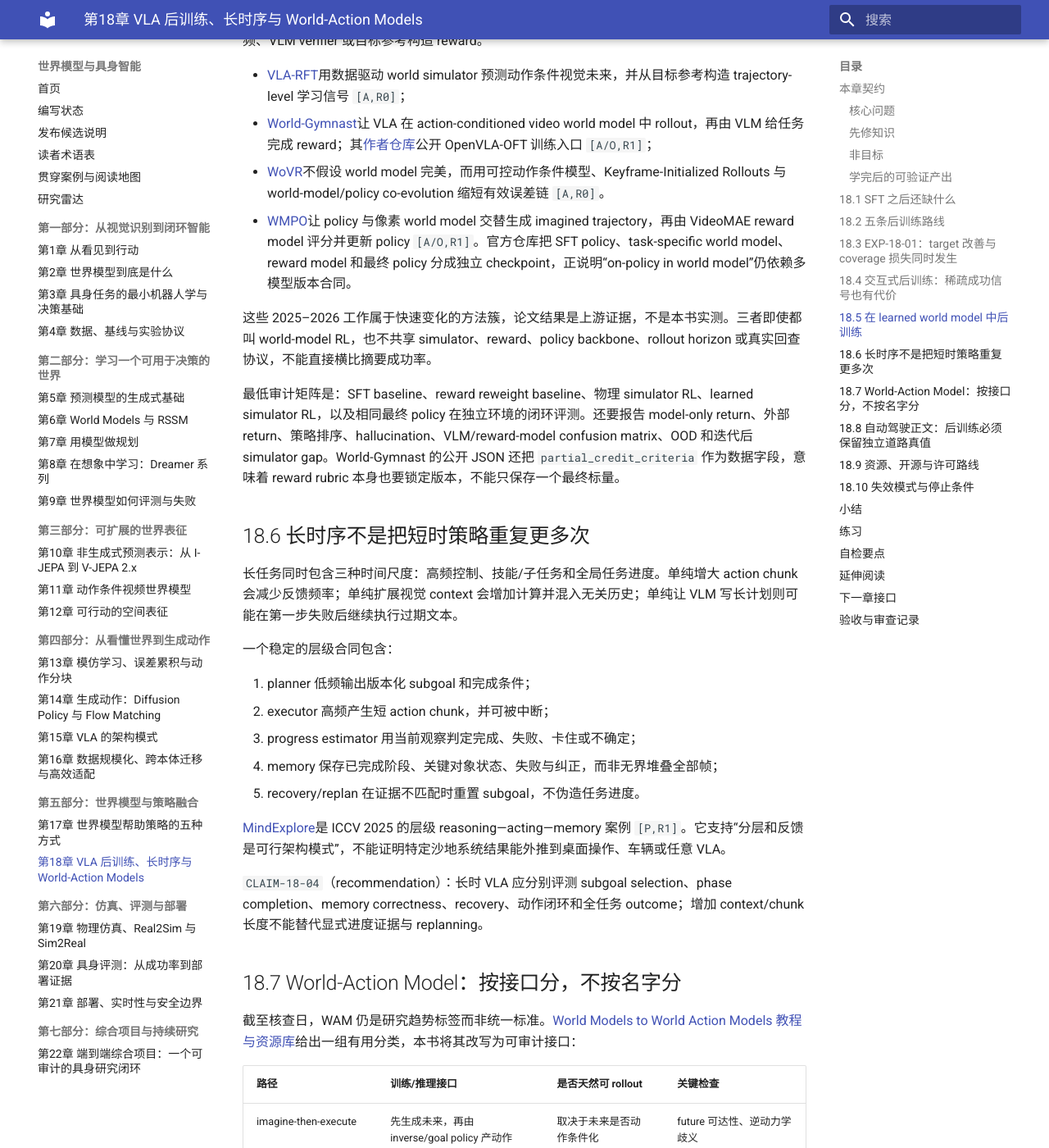
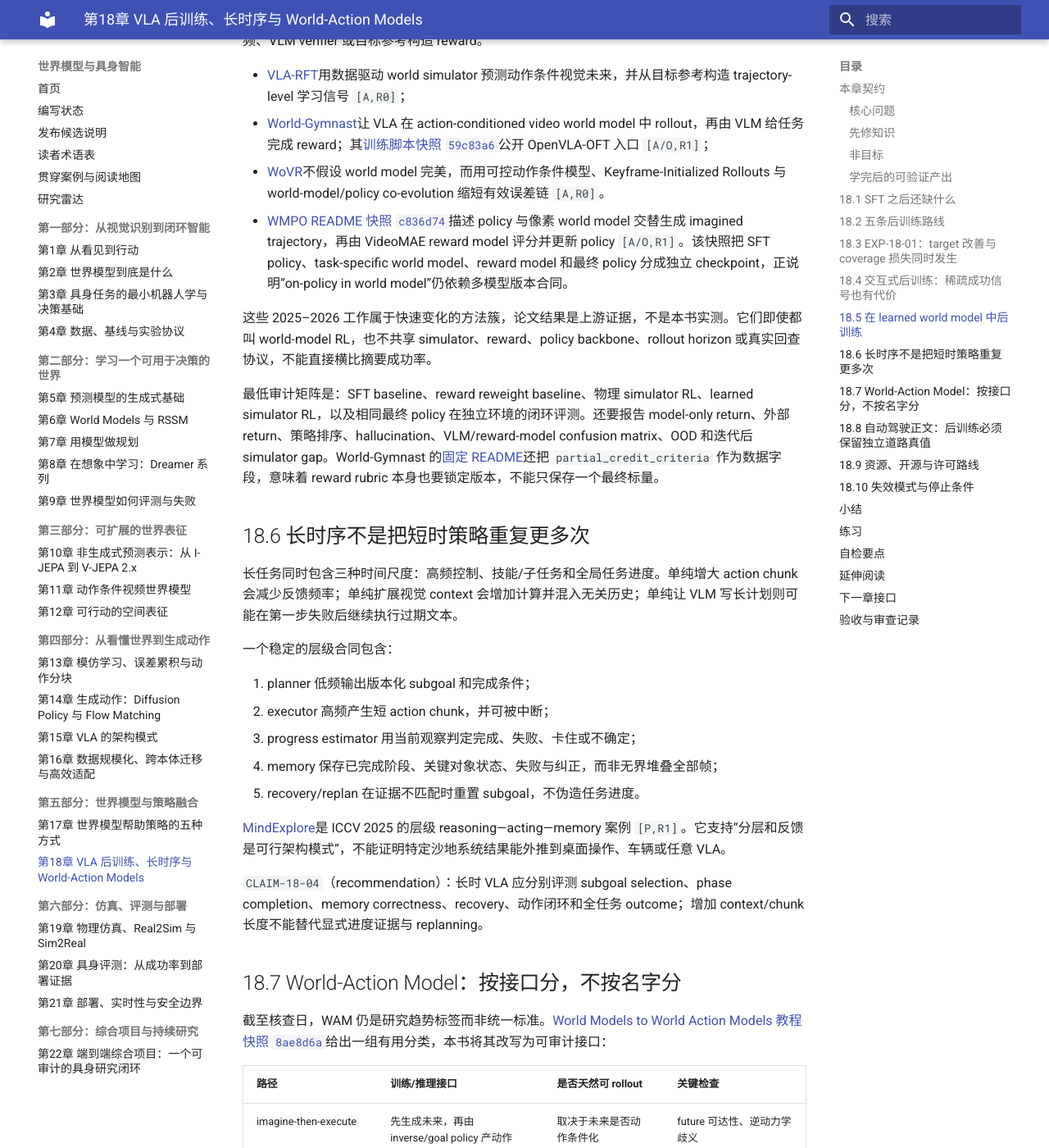
Before and after one commit to dollarser/world-models-and-embodied-ai-book, an MkDocs documentation site: the page built from docs/part-05-fusion/ch18-vla-post-training-and-wam.md, in a window 1280 px wide and 1400 px high, scrolled down 4705 px. Shown: the whole window at 82% size. Built offline with MkDocs 1.6.1 and Material for MkDocs 9.7.7, drawn with Linux system fonts in a browser that asks for light colours; some of the changed text lies outside the part shown.

```diff
--- a/docs/part-05-fusion/ch18-vla-post-training-and-wam.md
+++ b/docs/part-05-fusion/ch18-vla-post-training-and-wam.md
@@ -143,13 +143,13 @@ fixture 还比较两层 behavior-support 门禁：逐阶段 min/max 与“到最
 这一路线继承第8章 imagined learning，却把 policy 扩展到大视觉—语言—动作模型，常用生成视频、VLM verifier 或目标参考构造 reward。
 
 - [VLA-RFT](https://arxiv.org/abs/2510.00406)用数据驱动 world simulator 预测动作条件视觉未来，并从目标参考构造 trajectory-level 学习信号 `[A,R0]`；
-- [World-Gymnast](https://arxiv.org/abs/2602.02454)让 VLA 在 action-conditioned video world model 中 rollout，再由 VLM 给任务完成 reward；其[作者仓库](https://github.com/world-gymnast/world-gymnast)公开 OpenVLA-OFT 训练入口 `[A/O,R1]`；
+- [World-Gymnast](https://arxiv.org/abs/2602.02454)让 VLA 在 action-conditioned video world model 中 rollout，再由 VLM 给任务完成 reward；其[训练脚本快照 `59c83a6`](https://github.com/world-gymnast/world-gymnast/blob/59c83a6e121fc1e099b39a4d6e01421cf1aa55c7/examples/run_openvla_oft_rl_worldgym.sh)公开 OpenVLA-OFT 入口 `[A/O,R1]`；
 - [WoVR](https://arxiv.org/abs/2602.13977)不假设 world model 完美，而用可控动作条件模型、Keyframe-Initialized Rollouts 与 world-model/policy co-evolution 缩短有效误差链 `[A,R0]`。
-- [WMPO](https://github.com/WM-PO/WMPO)让 policy 与像素 world model 交替生成 imagined trajectory，再由 VideoMAE reward model 评分并更新 policy `[A/O,R1]`。官方仓库把 SFT policy、task-specific world model、reward model 和最终 policy 分成独立 checkpoint，正说明“on-policy in world model”仍依赖多模型版本合同。
+- [WMPO README 快照 `c836d74`](https://github.com/WM-PO/WMPO/blob/c836d74ec6f4525c93fe980d54d0ca870118615a/README.md)描述 policy 与像素 world model 交替生成 imagined trajectory，再由 VideoMAE reward model 评分并更新 policy `[A/O,R1]`。该快照把 SFT policy、task-specific world model、reward model 和最终 policy 分成独立 checkpoint，正说明“on-policy in world model”仍依赖多模型版本合同。
 
-这些 2025–2026 工作属于快速变化的方法簇，论文结果是上游证据，不是本书实测。三者即使都叫 world-model RL，也不共享 simulator、reward、policy backbone、rollout horizon 或真实回查协议，不能直接横比摘要成功率。
+这些 2025–2026 工作属于快速变化的方法簇，论文结果是上游证据，不是本书实测。它们即使都叫 world-model RL，也不共享 simulator、reward、policy backbone、rollout horizon 或真实回查协议，不能直接横比摘要成功率。
 
-最低审计矩阵是：SFT baseline、reward reweight baseline、物理 simulator RL、learned simulator RL，以及相同最终 policy 在独立环境的闭环评测。还要报告 model-only return、外部 return、策略排序、hallucination、VLM/reward-model confusion matrix、OOD 和迭代后 simulator gap。World-Gymnast 的公开 JSON 还把 `partial_credit_criteria` 作为数据字段，意味着 reward rubric 本身也要锁定版本，不能只保存一个最终标量。
+最低审计矩阵是：SFT baseline、reward reweight baseline、物理 simulator RL、learned simulator RL，以及相同最终 policy 在独立环境的闭环评测。还要报告 model-only return、外部 return、策略排序、hallucination、VLM/reward-model confusion matrix、OOD 和迭代后 simulator gap。World-Gymnast 的[固定 README](https://github.com/world-gymnast/world-gymnast/blob/59c83a6e121fc1e099b39a4d6e01421cf1aa55c7/README.md)还把 `partial_credit_criteria` 作为数据字段，意味着 reward rubric 本身也要锁定版本，不能只保存一个最终标量。
 
 ## 18.6 长时序不是把短时策略重复更多次
 
@@ -169,7 +169,7 @@ fixture 还比较两层 behavior-support 门禁：逐阶段 min/max 与“到最
 
 ## 18.7 World-Action Model：按接口分，不按名字分
 
-截至核查日，WAM 仍是研究趋势标签而非统一标准。[World Models to World Action Models 教程与资源库](https://github.com/clearlab-sustech/WorldModelSurvey)给出一组有用分类，本书将其改写为可审计接口：
+截至核查日，WAM 仍是研究趋势标签而非统一标准。[World Models to World Action Models 教程快照 `8ae8d6a`](https://github.com/clearlab-sustech/WorldModelSurvey/blob/8ae8d6ad916728059559ae99417b8aacdaf22301/README.md)给出一组有用分类，本书将其改写为可审计接口：
 
 | 路径 | 训练/推理接口 | 是否天然可 rollout | 关键检查 |
 | --- | --- | --- | --- |
@@ -180,7 +180,9 @@ fixture 还比较两层 behavior-support 门禁：逐阶段 min/max 与“到最
 
 *TAB-18-04：World-Action Model 的四类实现路径。联合预测不自动得到 planner、critic 或 simulator。*
 
-[SimWAM 作者仓库](https://github.com/H-EmbodVis/SimWAM)是自动驾驶中的第四类案例：当前公开实现用 isolated attention mask 让 action token 与 future-video token 互不可见，两类 expert 不共享权重，部署时丢弃视频分支并走 action-only 路径 `[O,R1]`。这恰好说明 WAM 可以在部署时不生成或读取预测未来；其视频分支是训练信号，不能仅凭名称声称在线 planner 在 imagined future 上比较候选。
+[SimWAM README 快照 `68b426c`](https://github.com/H-EmbodVis/SimWAM/blob/68b426c162827cb7701396895dbb3572d29f3420/README.md)把它描述为自动驾驶中的第四类案例；其[固定源码](https://github.com/H-EmbodVis/SimWAM/blob/68b426c162827cb7701396895dbb3572d29f3420/src/simwam/models/wan22/simwam.py)构造 isolated attention mask，使 action token 可读取 action token 和当前首帧 video token、不能读取其余 future-video token。README 还说明两类 expert 不共享权重，推理时省略显式未来帧生成并走 action-only 路径 `[O,R1]`。这恰好说明 WAM 可以在部署时不生成或读取预测未来；其视频分支是训练信号，不能仅凭名称声称在线 planner 在 imagined future 上比较候选。
+
+`CLAIM-18-09`（fact）：在 SimWAM 官方快照 `68b426c` 中，源码 attention mask 只开放 action→action 与 action→当前首帧 video token，README 把部署接口描述为不显式生成未来帧的直接轨迹预测；这只证明该版本的接口和作者说明，不证明视频辅助训练带来因果收益、上游分数已复现或该模型可作交互 simulator。
 
 2026 年的 WAM 分类本身仍在演化：本章沿用“未来如何连接动作”的四接口轴；另一些当前 survey 使用 render-and-decode、latent-only、video-generation-free 等推理 substrate。两种分类可以交叉，不应把 taxonomy 名称当能力声明。工程卡仍应直接登记：动作是否条件化未来、未来是否递归、推理是否解码视频、action head 是否能看未来 token，以及 reward/termination 是否存在。
 
@@ -192,7 +194,7 @@ fixture 还比较两层 behavior-support 门禁：逐阶段 min/max 与“到最
 
 reward 应拆出路线完成、碰撞、道路边界、规则、舒适、干预和最小风险状态。碰撞/越界属于硬 gate，不应仅作为可被路线进度抵消的负 reward。episode-level “到达终点”会像 `EXP-18-01` 一样压低失败轨迹中的正确避险和恢复动作，需要 phase/progress 与事件级标注。
 
-[WorldRFT](https://arxiv.org/abs/2512.19133)是 latent world model、分层规划和 reinforcement fine-tuning 的驾驶案例 `[A,R0]`；[SimWAM](https://github.com/H-EmbodVis/SimWAM)则代表 future-prediction auxiliary + action-only inference。两者都只能作为架构证据，不能把上游 nuScenes/NAVSIM 数字当作本书或道路部署结果。
+[WorldRFT](https://arxiv.org/abs/2512.19133)是 latent world model、分层规划和 reinforcement fine-tuning 的驾驶案例 `[A,R0]`；[SimWAM 快照 `68b426c`](https://github.com/H-EmbodVis/SimWAM/tree/68b426c162827cb7701396895dbb3572d29f3420)则代表 future-prediction auxiliary + action-only inference。两者都只能作为架构证据，不能把上游 nuScenes/NAVSIM 数字当作本书或道路部署结果。
 
 `CLAIM-18-06`（recommendation）：驾驶 policy 的后训练更新必须在未用于 policy/world-model/reward 训练的闭环路线和 seed 上复核碰撞、路线、干预、规则、舒适与尾部风险，并通过第21章执行网关；learned simulator reward 或 open-loop score 不能授权车辆控制。
 
@@ -205,7 +207,7 @@ reward 应拆出路线完成、碰撞、道路边界、规则、舒适、干预
 | L1 | 小 policy/adapter 的短步后训练 | 可选、待验证 | 目标 24 GB 单卡；先测峰值 VRAM、墙钟和外部 return |
 | L2 | learned-world-model + VLA 对照 | 非必需、待验证 | 最多 2×80 GB；超限则只做论文/接口审计 |
 
-当前无 GPU，M/L1/L2 均未运行。RIPT-VLA 作者仓库的 OpenVLA-OFT 示例建议至少 3 GPU，超出本书最多双卡的默认范围，因此不能直接成为核心复现；只有经实测缩小且不削弱比较合同的配方才能进入 L1/L2。World-Gymnast、VLA-RFT、WoVR 的 world model + policy 完整栈也未证明落入 24 GB 单卡。WMPO 官方 README 标注完整 checkpoint 约 `364 GiB`、数据约 `530 GiB`，因此默认禁止整包下载；即使只选单任务资产，也必须先列出文件清单、字节数、缓存路径与许可。
+当前无 GPU，M/L1/L2 均未运行。RIPT-VLA 作者仓库的 OpenVLA-OFT 示例建议至少 3 GPU，超出本书最多双卡的默认范围，因此不能直接成为核心复现；只有经实测缩小且不削弱比较合同的配方才能进入 L1/L2。World-Gymnast 的固定脚本默认 `NUM_GPUS=4`、开启在线 W&B，并主动清理当前用户 Hugging Face 模块缓存和匹配的 `/tmp` 缓存；它只能在审查后复制到一次性 Docker 环境，关闭未授权网络记录并使用显式缓存挂载，不能在宿主机原样运行。VLA-RFT、WoVR 的 world model + policy 完整栈也未证明落入 24 GB 单卡。[WMPO 固定 README](https://github.com/WM-PO/WMPO/blob/c836d74ec6f4525c93fe980d54d0ca870118615a/README.md)标注完整 checkpoint 约 `364 GiB`、数据约 `530 GiB`，因此默认禁止整包下载；即使只选单任务资产，也必须先列出文件清单、字节数、缓存路径与许可。
 
 本章不要求购买硬件。S 档原创代码、数据和图表为 MIT；RIPT-VLA、World-Gymnast、LIBERO、OpenVLA-OFT、world model、checkpoint 和生成数据各有独立许可与来源要求，运行前必须锁定 commit 和资产条款。
 
@@ -268,13 +270,13 @@ VLA 后训练的价值来自 outcome 和交互，风险也来自 outcome 定义
 
 ## 延伸阅读
 
-- Tan et al., [RIPT-VLA](https://arxiv.org/abs/2505.17016) 与[作者代码](https://github.com/Ariostgx/ript-vla)；
+- Tan et al., [RIPT-VLA](https://arxiv.org/abs/2505.17016) 与[作者代码快照 `440990e`](https://github.com/Ariostgx/ript-vla/tree/440990e8864e12e4578b490ff6359e4f2c49ae3e)；
 - Li et al., [VLA-RFT](https://arxiv.org/abs/2510.00406)；
-- Sharma et al., [World-Gymnast](https://arxiv.org/abs/2602.02454) 与[作者代码](https://github.com/world-gymnast/world-gymnast)；
-- Zhu et al., [WMPO 官方代码、数据与 checkpoint](https://github.com/WM-PO/WMPO)；
+- Sharma et al., [World-Gymnast](https://arxiv.org/abs/2602.02454) 与[作者代码快照 `59c83a6`](https://github.com/world-gymnast/world-gymnast/tree/59c83a6e121fc1e099b39a4d6e01421cf1aa55c7)；
+- Zhu et al., [WMPO 官方代码、数据与 checkpoint 快照 `c836d74`](https://github.com/WM-PO/WMPO/tree/c836d74ec6f4525c93fe980d54d0ca870118615a)；
 - Jiang et al., [WoVR](https://arxiv.org/abs/2602.13977)；
-- Zhang et al., [From World Models to World Action Models](https://github.com/clearlab-sustech/WorldModelSurvey)；
-- [SimWAM 作者仓库](https://github.com/H-EmbodVis/SimWAM)与 [WorldRFT](https://arxiv.org/abs/2512.19133)。
+- Zhang et al., [From World Models to World Action Models 快照 `8ae8d6a`](https://github.com/clearlab-sustech/WorldModelSurvey/tree/8ae8d6ad916728059559ae99417b8aacdaf22301)；
+- [SimWAM 作者仓库快照 `68b426c`](https://github.com/H-EmbodVis/SimWAM/tree/68b426c162827cb7701396895dbb3572d29f3420)与 [WorldRFT](https://arxiv.org/abs/2512.19133)。
 
 ## 下一章接口
 
```
Also changed, not shown: other parts of docs/part-05-fusion/ch18-vla-post-training-and-wam.md (+2 -2 lines), docs/release-notes.md (+1 -1 lines), docs/status.md (+5 -5 lines), reviews/ch18-wam-implementation-snapshot-review-2026-09-02.md (added, +30 -0 lines), specs/PRD/书籍编写与审查执行流程.md (+1 -0 lines), specs/book-quality-gates.md (+1 -1 lines), specs/evidence-policy.md (+1 -1 lines), 5 other files.
